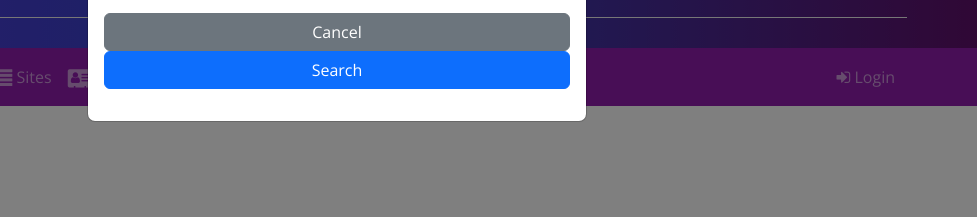
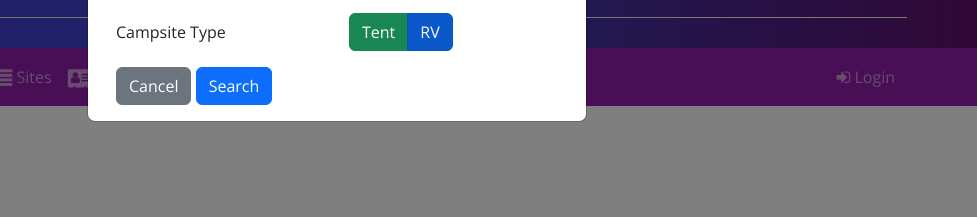
Before and after one commit to KLeilani/nucampsite, a website: page index.html in a window 1280 px wide. Both pictures are taken after a click on the button "Reserve Campsite". Shown: the part 215-432 px from the top of the page, 303-1280 px from the left. Drawn offline with nearby package versions, Linux system fonts and the light colour scheme.

Commit message:
Week 4 Day 2

```diff
--- a/index.html
+++ b/index.html
@@ -65,8 +65,19 @@
                                     </div>
                                 </div>
                                 <div class="row mb-3">
-                                    <button type="submit" class="btn btn-secondary">Cancel</button>
-                                    <button type="submit" class="btn btn-primary" class="row mb-3">Search</button>
+                                    <lable for="campsiteType" class="col-sm-6 col-form-label">Campsite Type</lable>
+                                    <div class="col-2 btn-group" role="group" aria-lable="Basic radio toggle button group">
+                                        <input type="radio" class="btn-check" name="btnradio" id="siteTent" autocomplete="on" checke>
+                                        <label class="btn btn-success text-white" for="siteTent">Tent</label>
+                                        <input type="radio" class="btn-check" name="btnradio" id="siteRV" autocomplete="on" checked>
+                                        <label class="btn btn-primary text-white" for="siteRV">RV</label>
+                                    </div>
+                                </div>
+                                <div class="row">
+                                    <div class="col">
+                                        <button type="submit" class="btn btn-secondary" data-bs-dismiss="modal">Cancel</button>
+                                        <button type="submit" class="btn btn-primary" class="row mb-3">Search</button>
+                                    </div>
                                 </div>
                             </form>
                         </div>
```
